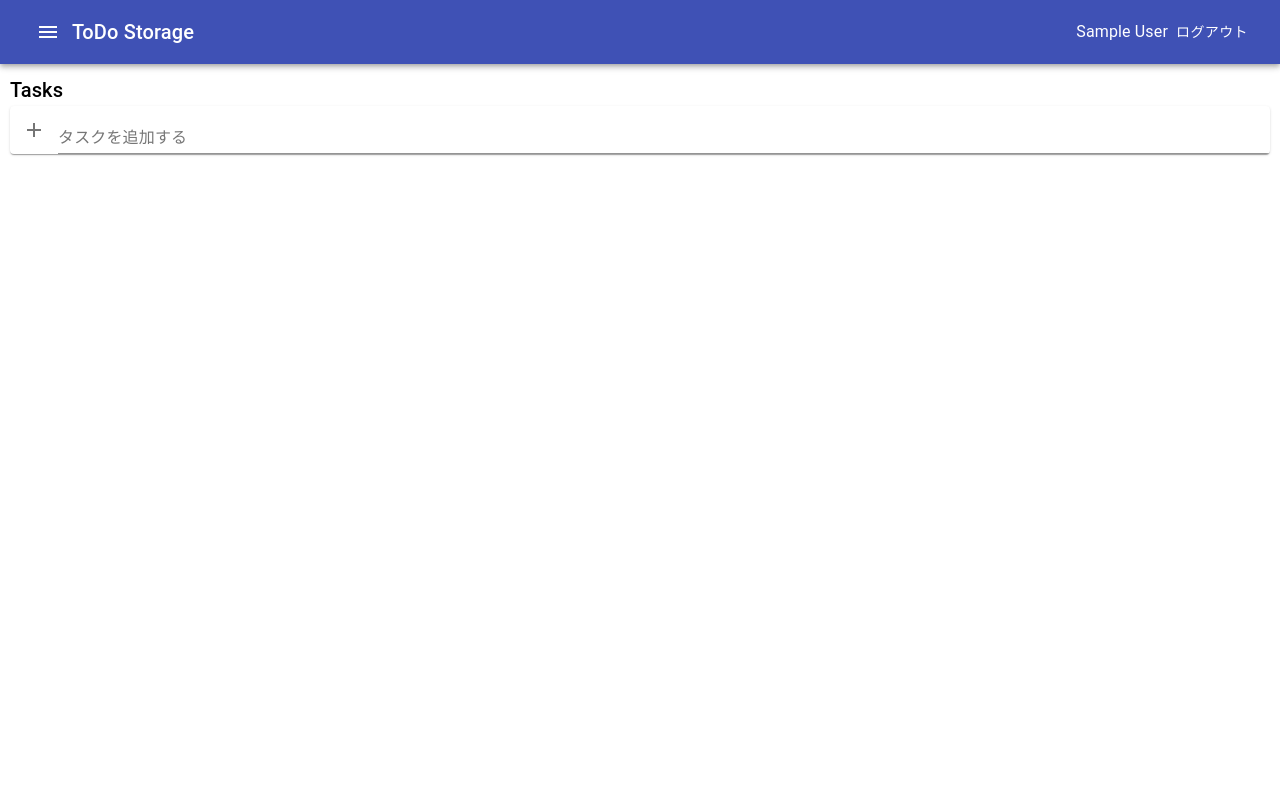
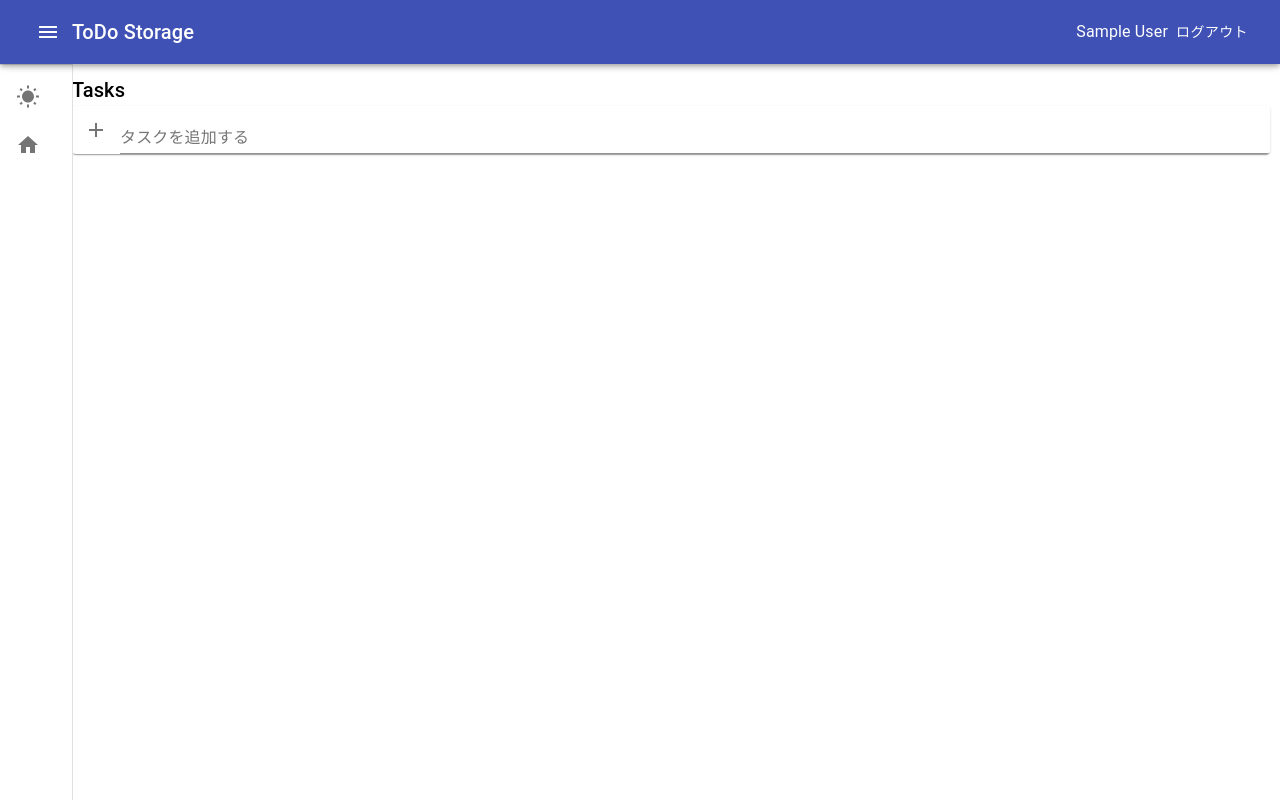
Before and after one commit to KituneUdon/todo-storage, a React (Create React App) app: page /todo/all in a window 1280 px wide. Built offline with nearby package versions, Linux system fonts and the light colour scheme; no server answers; the database is empty; sample sign-in values are in the browser's storage.

Commit message:
#76 左メニューバーのアイコンを常に表示するように変更 (#81)

```diff
--- a/src/components/Menu.tsx
+++ b/src/components/Menu.tsx
@@ -8,6 +8,7 @@ import {
   ListItemText,
   ListItemIcon,
 } from '@material-ui/core';
+import { createStyles, makeStyles } from '@material-ui/styles';
 /** @jsxImportSource @emotion/react */
 import { css } from '@emotion/react';
 import { useHistory } from 'react-router-dom';
@@ -18,9 +19,34 @@ import WbSunnyIcon from '@material-ui/icons/WbSunny';
 
 const menuWidth = 200;
 
+const root = css({
+  display: 'flex',
+});
+
 const menu = css({
   width: menuWidth,
+  flexShrink: 0,
+  whiteSpace: 'nowrap',
 });
+
+const toolbar = css({
+  display: 'flex',
+  height: '64px',
+  alignItems: 'center',
+  justifyContent: 'flex-end',
+});
+
+const useStyles = makeStyles(() =>
+  createStyles({
+    drawerOpen: {
+      width: `${menuWidth}px`,
+    },
+    drawerClose: {
+      overflowX: 'hidden',
+      width: '72px',
+    },
+  }),
+);
 
 type Props = {
   menuOpen: boolean;
@@ -28,13 +54,23 @@ type Props = {
 };
 
 const Menu: FC<Props> = ({ menuOpen, handleMenuClose }) => {
+  const classes = useStyles();
   const history = useHistory();
 
   return (
-    <Drawer anchor="left" open={menuOpen} variant="persistent" css={menu}>
+    <div css={root}>
+      <Drawer
+        anchor="left"
+        open={menuOpen}
+        variant="permanent"
+        css={menu}
+        classes={{ paper: menuOpen ? classes.drawerOpen : classes.drawerClose }}
+      >
+        <div css={toolbar}>
           <IconButton onClick={handleMenuClose}>
             <ChevronLeftIcon />
           </IconButton>
+        </div>
         <Divider />
         <List>
           <ListItem button onClick={() => history.push('/todo/today')}>
@@ -51,6 +87,7 @@ const Menu: FC<Props> = ({ menuOpen, handleMenuClose }) => {
           </ListItem>
         </List>
       </Drawer>
+    </div>
   );
 };
 
--- a/src/components/Todo.tsx
+++ b/src/components/Todo.tsx
@@ -33,10 +33,16 @@ const menuWidth = 200;
 
 const container = css({
   margin: '10px',
+  flexGrow: 1,
+  marginLeft: '72px',
 });
 
 const titleStyle = css({
   flexGrow: 1,
+});
+
+const appbar = css({
+  zIndex: 1201,
 });
 
 const content = css({});
@@ -284,10 +290,11 @@ const Todo: FC = () => {
   return (
     <>
       <AppBar
-        position="static"
+        position="relative"
         css={[
           taskDetailOpen ? contentLeftShift : content,
           menuOpen ? contentRightShift : content,
+          appbar,
         ]}
       >
         <Toolbar>
@@ -307,8 +314,8 @@ const Todo: FC = () => {
       </AppBar>
       <main
         css={[
+          container,
           taskDetailOpen ? contentLeftShift : content,
-          container,
           menuOpen ? contentRightShift : content,
         ]}
       >
```
Lines whose indentation alone changed are shown as unchanged.
